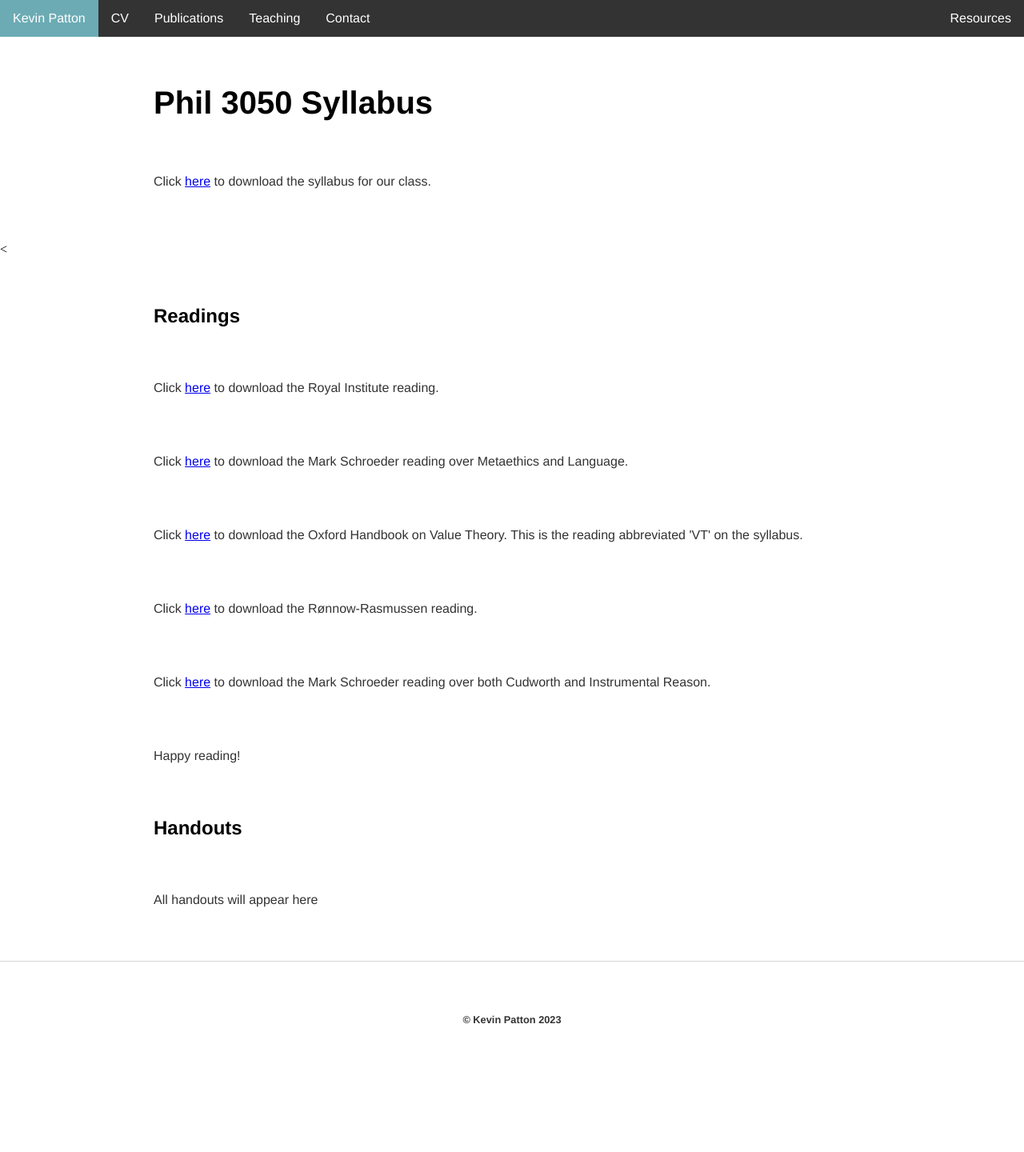
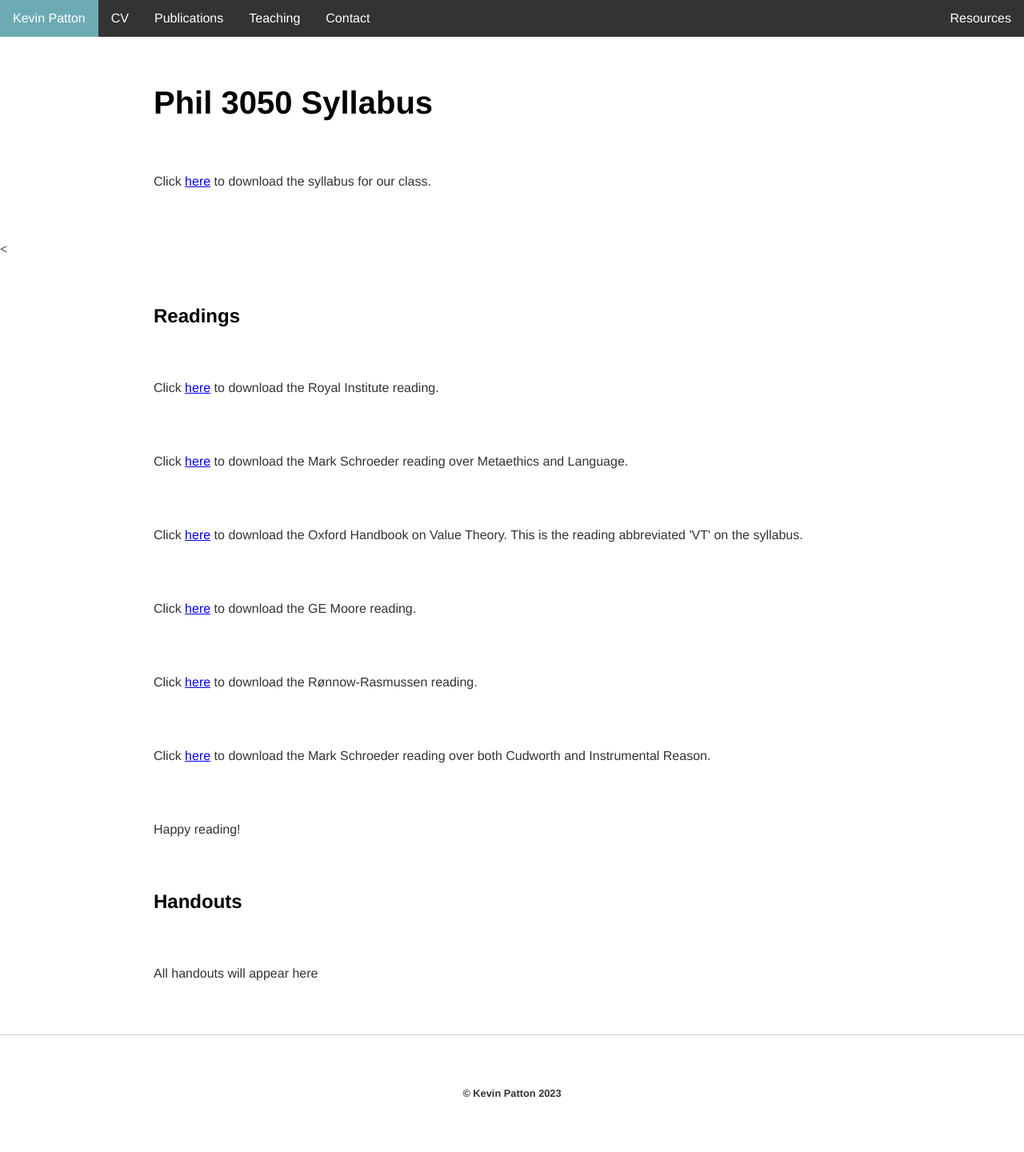
Before and after one commit to kevinjpatton/kevinjpatton.github.io, a Jekyll site: the page built from teaching/phil_3050/index.html, in a window 1280 px wide. Shown: the whole page at 80% size. Built offline with Jekyll 4.4.1, drawn with Linux system fonts in a browser that asks for light colours; Markdown is read by kramdown in place of the engine named in the settings; before the commit the page ends 1348 px from its top, so only the background shows below that.

Commit message:
Update index.html

```diff
--- a/teaching/phil_3050/index.html
+++ b/teaching/phil_3050/index.html
@@ -9,6 +9,7 @@ title: Teaching - Phil 3050
 <p>Click <a href="/banda/Royal Institute of Philosophy - Teaching Moral Philosophy.pdf" target="_blank">here</a> to download the Royal Institute reading.</p>
 <p>Click <a href="/teaching/phil_3050/Mark Schroeder - Philosophy of Language and Metaethics.pdf" target="_blank">here</a> to download the Mark Schroeder reading over Metaethics and Language.</p>
 <p>Click <a href="/banda/The Oxford Handbook of Value Theory.pdf" target="_blank">here</a> to download the Oxford Handbook on Value Theory.  This is the reading abbreviated 'VT' on the syllabus.</p>
+<p>Click <a href="/teaching/phil_3050/GE Moore - Principia Ethica.pdf" target="_blank">here</a> to download the GE Moore reading.</p>
 <p>Click <a href="banda/Toni Rønnow-Rasmussen: Instrumental Values.pdf" taget="_blank">here</a> to download the Rønnow-Rasmussen reading.</p>
 <p>Click <a href="/banda/Mark Shcroeder - Explaining the Reasons We Share - Explanation and Expression in Ethics, Volume 1.pdf" target="_blank">here</a> to download the Mark Schroeder reading over both Cudworth and Instrumental Reason.</p>
 <p>Happy reading!</p>
```
